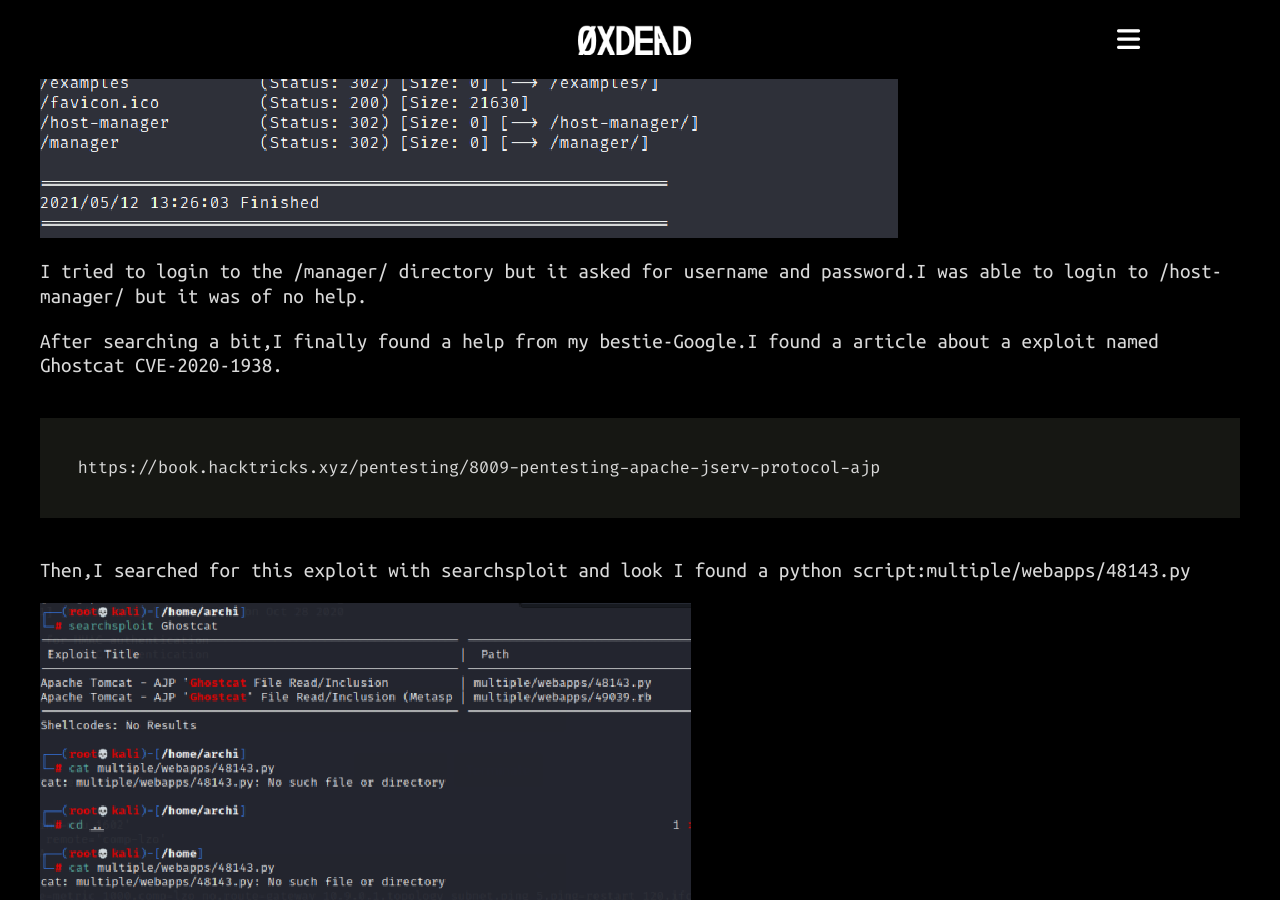
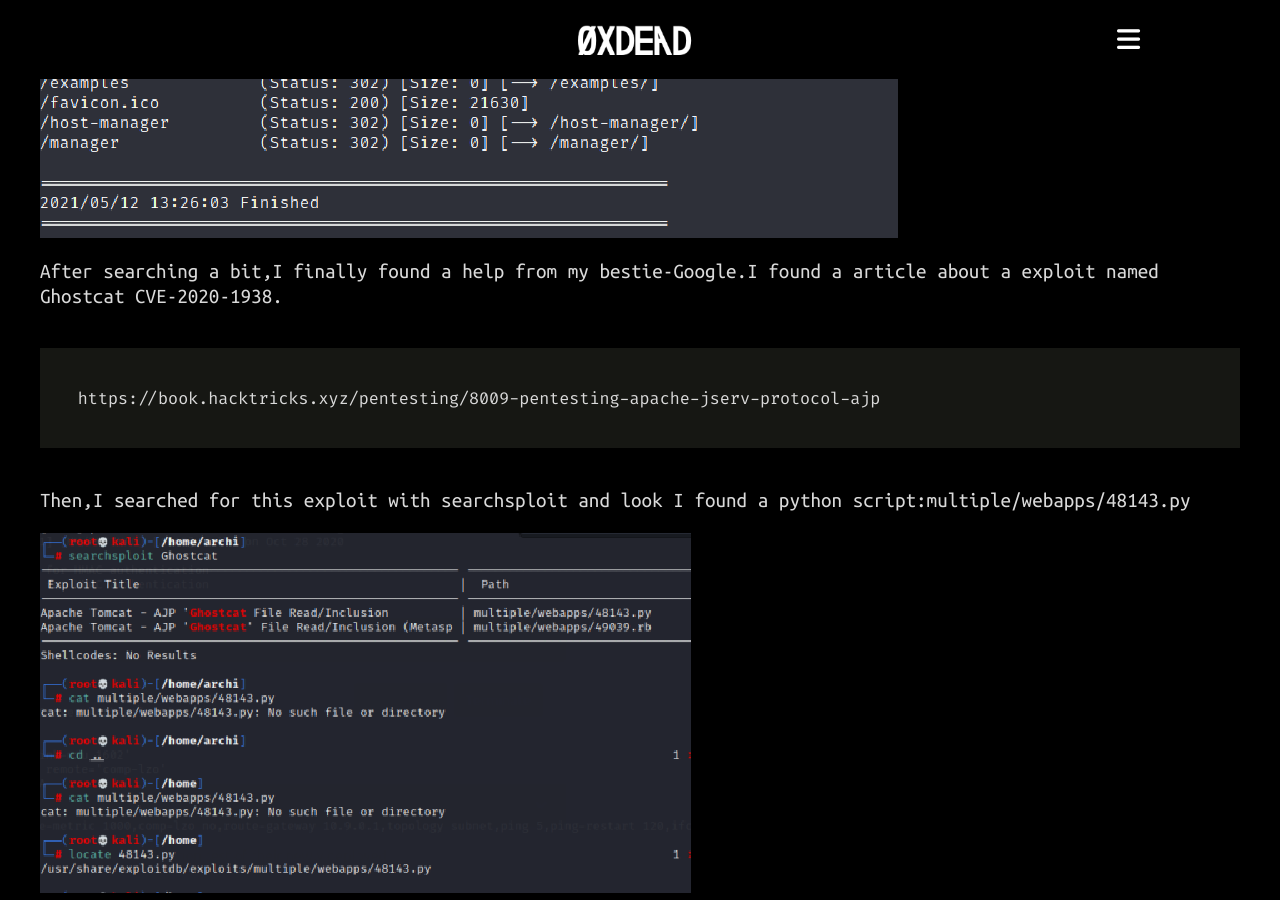
Before and after one commit to bitcriminals/bitcriminals.github.io, a Jekyll site: the page built from writeups/_tryhackme/vulnet-dotjar.md, in a window 1280 px wide and 900 px high, scrolled down 1478 px. Built offline with Jekyll 4.4.1, drawn with Linux system fonts in a browser that asks for light colours; nearby versions of some CDN libraries.

Commit message:
changes to dotjar

```diff
--- a/writeups/_tryhackme/vulnet-dotjar.md
+++ b/writeups/_tryhackme/vulnet-dotjar.md
@@ -17,8 +17,6 @@
 I then ran gobuster for port 8080 and here's what I got
 
 ![](/images/dotjar4.png)
-
-I tried to login to the /manager/ directory but it asked for username and password.I was able to login to /host-manager/ but it was of no help.
 
 After searching a bit,I finally found a help
 from my bestie-Google.I found a article about a exploit named **Ghostcat** CVE-2020-1938.
```
